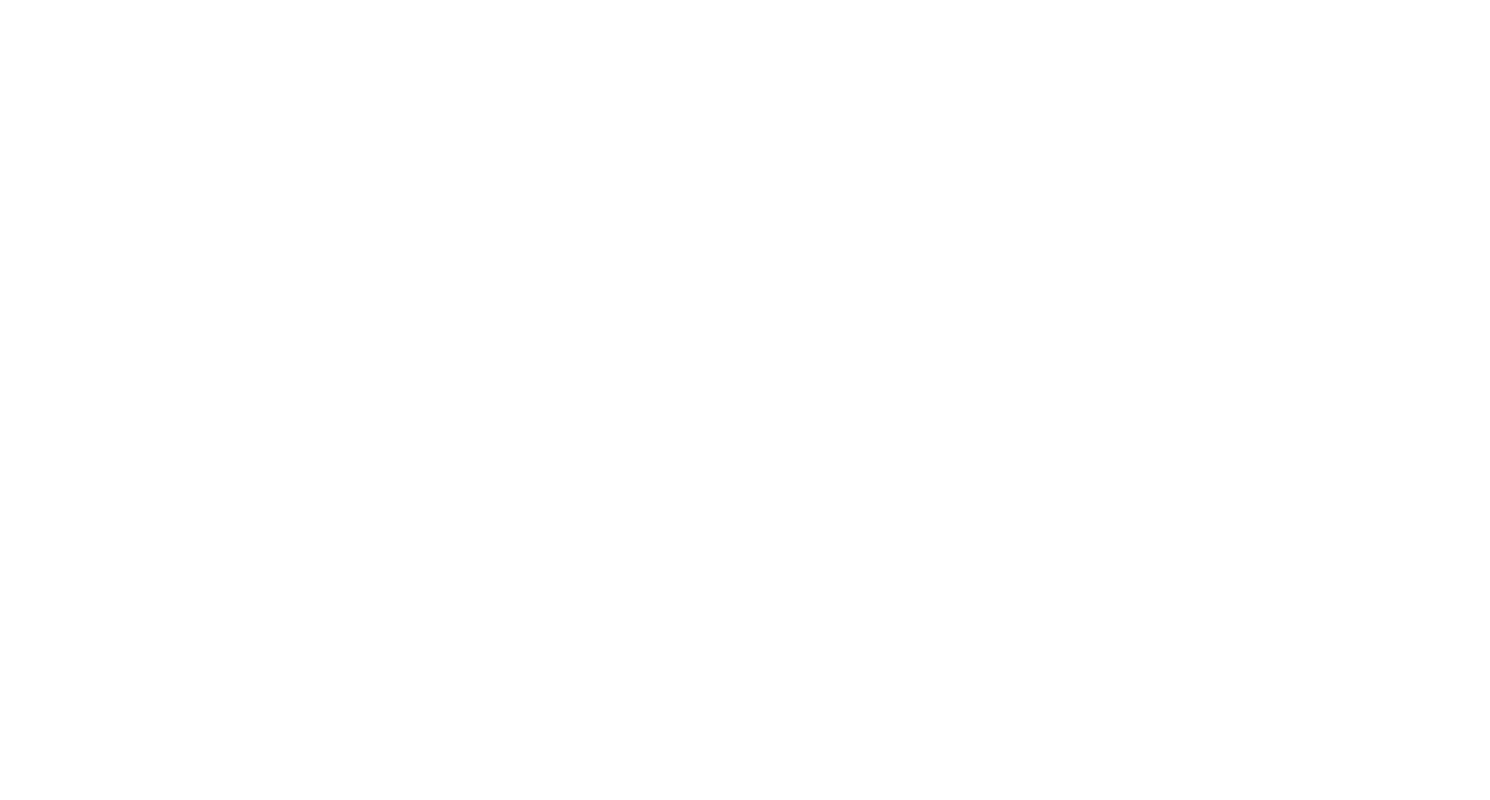
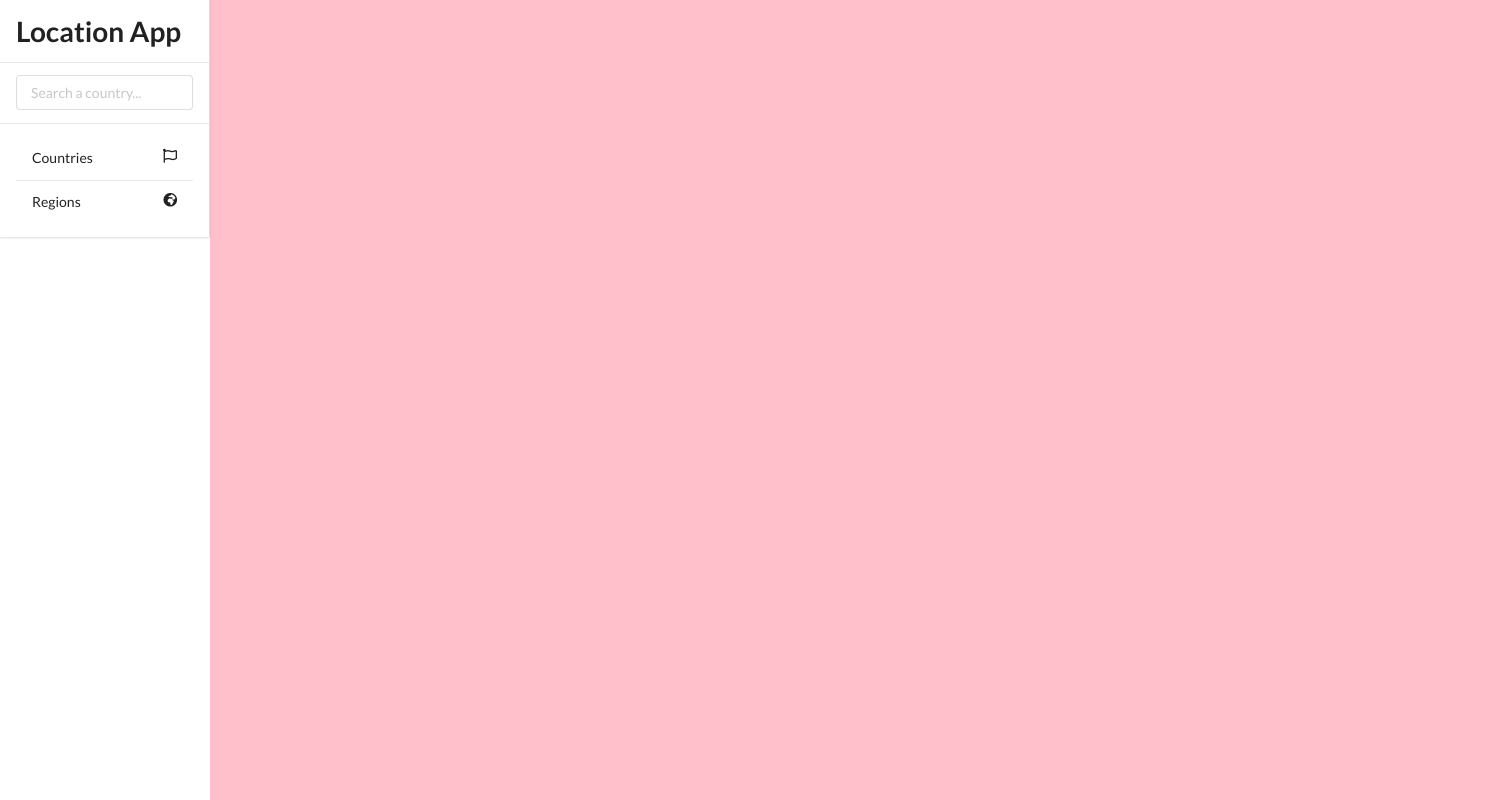
Before and after one commit to JamalGuyo/Nations, a Vue app: page / in a window 1280 px wide. Shown: the whole page, 1490 px wide, since content can reach past the window. Built offline with nearby package versions, Linux system fonts and the light colour scheme.

Commit message:
create nav component

```diff
--- a/src/App.vue
+++ b/src/App.vue
@@ -1,12 +1,20 @@
 <template>
-  <div id="app"></div>
+  <div id="app">
+    <Nav />
+    <div class="content-wrapper"></div>
+  </div>
 </template>
 
 <script>
+import Nav from './components/Nav';
+
 export default {
   name: 'App',
-  components: {},
+  components: {
+    Nav,
+  },
 };
+//
 </script>
 
 <style>
@@ -16,4 +24,10 @@ export default {
   -moz-osx-font-smoothing: grayscale;
   color: #2c3e50;
 }
+.content-wrapper {
+  width: 100%;
+  height: 100vh;
+  margin-left: 15rem;
+  background: pink;
+}
 </style>
--- /dev/null
+++ b/src/components/Nav.vue
@@ -0,0 +1,35 @@
+<template>
+  <div class="ui left fixed vertical menu">
+    <div class="item">
+      <h1>
+        Location App
+      </h1>
+    </div>
+    <div class="item">
+      <div class="ui input">
+        <input type="text" placeholder="Search a country..." />
+      </div>
+    </div>
+    <div class="item">
+      <a class="item"> Countries <i class="far fa-flag"></i> </a>
+      <a class="item"> Regions <i class="fas fa-globe-africa"></i> </a>
+    </div>
+  </div>
+</template>
+
+<script>
+export default {
+  name: 'Nav',
+};
+</script>
+
+<style>
+.menu {
+  height: auto !important;
+  margin-right: 15rem;
+}
+a.item {
+  display: flex !important;
+  justify-content: space-between;
+}
+</style>
```
